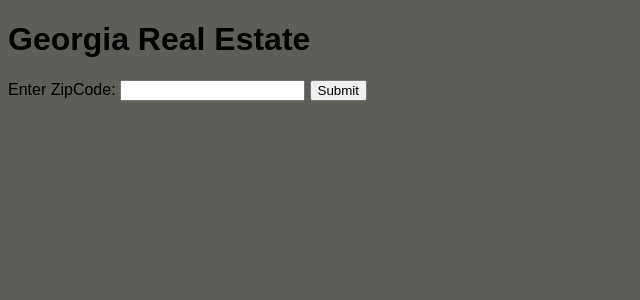
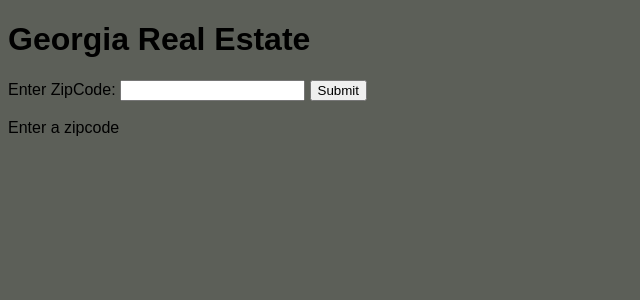
Before and after one commit to sethschallau/takeHome, a Flask app: page / in a window 1280 px wide. Shown: the top 300 px of the page, without its empty margins (0-640 px from the left). Run offline with Flask 2, Linux system fonts and the light colour scheme.

Commit message:
I forgot to handle 0 prices, added a quick check on the jupyter notebook. Also checked if there were no listings in a zip code.

```diff
--- a/app.py
+++ b/app.py
@@ -14,7 +14,7 @@ def get_db_connection():
 
 @app.route('/')
 def index():
-    return render_template('home.html')
+    return render_template('home.html', message="Enter a zipcode")
 
 @app.route('/', methods=['POST'])
 def index_post():
@@ -34,6 +34,10 @@ def index_post():
     posts = conn.execute(query).fetchall()
     conn.close()
 
+
+    if len(posts) < 1:
+        return render_template('home.html', message="No listings in that zipcode")
+
     prices = []
     for listing in posts:
         prices.append(listing['price'])
--- a/templates/home.html
+++ b/templates/home.html
@@ -13,6 +13,7 @@
             <input type="text" id="zipcode" name="text">
             <input type="submit">
         </form>
+        <br>{{message}}
     </div>
     <div>
         {% block content %} {% endblock %}
```
Also changed, not shown: fission.db, 1 other file.
